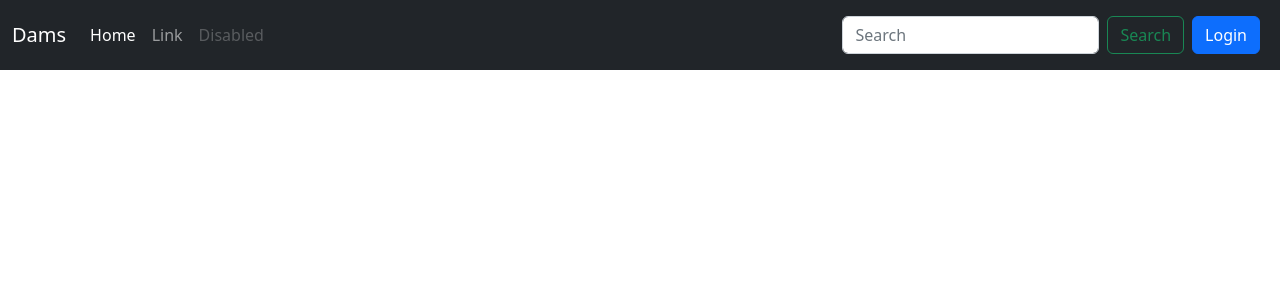
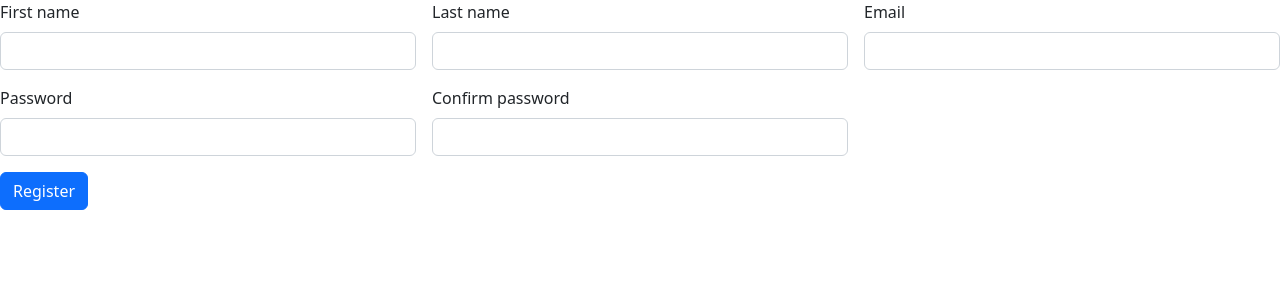
Before and after one commit to damianovisa/MarketPlace, a PHP site: template app/views/User/register.php in a window 1280 px wide. Shown: the top 300 px of the page. Run offline with PHP 8.4, Linux system fonts and the light colour scheme; the template is opened without the code that fills it, so the values that code supplies are empty.

Commit message:
register (not working)

```diff
--- a/app/views/Includes/header.php
+++ b/app/views/Includes/header.php
@@ -1,11 +1,11 @@
 <html lang="en">
 <head>
-    <title>Document</title>
+    <title></title>
     <!-- Bootstrap -->
     <link href="https://cdn.jsdelivr.net/npm/bootstrap@5.2.2/dist/css/bootstrap.min.css" rel="stylesheet" integrity="sha384-Zenh87qX5JnK2Jl0vWa8Ck2rdkQ2Bzep5IDxbcnCeuOxjzrPF/et3URy9Bv1WTRi" crossorigin="anonymous">
     <script src="https://cdn.jsdelivr.net/npm/bootstrap@5.2.2/dist/js/bootstrap.bundle.min.js" integrity="sha384-OERcA2EqjJCMA+/3y+gxIOqMEjwtxJY7qPCqsdltbNJuaOe923+mo//f6V8Qbsw3" crossorigin="anonymous"></script>
     <!-- css -->
-    <link rel="stylesheet" href="style.css">
+    <link rel="stylesheet" href="/resources/style.css">
 </head>
 <body>
 <nav class="navbar navbar-expand-lg bg-light navbar-dark bg-dark" >
--- a/app/views/User/login.php
+++ b/app/views/User/login.php
@@ -1,6 +1,11 @@
 <html lang="en">
 <head>
     <title>Login</title>
+    <!-- Bootstrap -->
+    <link href="https://cdn.jsdelivr.net/npm/bootstrap@5.2.2/dist/css/bootstrap.min.css" rel="stylesheet" integrity="sha384-Zenh87qX5JnK2Jl0vWa8Ck2rdkQ2Bzep5IDxbcnCeuOxjzrPF/et3URy9Bv1WTRi" crossorigin="anonymous">
+    <script src="https://cdn.jsdelivr.net/npm/bootstrap@5.2.2/dist/js/bootstrap.bundle.min.js" integrity="sha384-OERcA2EqjJCMA+/3y+gxIOqMEjwtxJY7qPCqsdltbNJuaOe923+mo//f6V8Qbsw3" crossorigin="anonymous"></script>
+    <!-- css -->
+    <link rel="stylesheet" href="/resources/style.css">
 </head>
 <body>
     <?php $this->view("/Includes/header");?>
--- a/app/views/User/register.php
+++ b/app/views/User/register.php
@@ -0,0 +1,60 @@
+<html lang="en">
+<head>
+    <title>Register</title>
+     <!-- Bootstrap -->
+     <link href="https://cdn.jsdelivr.net/npm/bootstrap@5.2.2/dist/css/bootstrap.min.css" rel="stylesheet" integrity="sha384-Zenh87qX5JnK2Jl0vWa8Ck2rdkQ2Bzep5IDxbcnCeuOxjzrPF/et3URy9Bv1WTRi" crossorigin="anonymous">
+    <script src="https://cdn.jsdelivr.net/npm/bootstrap@5.2.2/dist/js/bootstrap.bundle.min.js" integrity="sha384-OERcA2EqjJCMA+/3y+gxIOqMEjwtxJY7qPCqsdltbNJuaOe923+mo//f6V8Qbsw3" crossorigin="anonymous"></script>
+    <!-- css -->
+    <link rel="stylesheet" href="/resources/style.css">
+</head>
+<body>
+    <?php $this->view("/Includes/header");?>
+
+<form class="row g-3 needs-validation" action="" method="post" novalidate>
+    <div class="col-md-4">
+        <label for="validationCustom01" class="form-label"><?=_("First name")?></label>
+        <input type="text" class="form-control" id="validationCustom01" name="fname" required>
+        <div class="invalid-feedback">
+        Enter your first name
+        </div>
+    </div>
+    <div class="col-md-4">
+        <label for="validationCustom02" class="form-label"><?=_("Last name")?></label>
+        <input type="text" class="form-control" id="validationCustom02" name="lname" required>
+        <div class="invalid-feedback">
+            Enter your last name
+        </div>
+    </div>
+    <div class="col-md-4">
+        <label for="validationCustomUsername" class="form-label"><?=_("Email")?></label>
+        <div class="input-group has-validation">
+        <input name="email" pattern="[^@\s]+@[^@\s]+\.[^@\s]+" type="email" class="form-control" id="validationCustomUsername" aria-describedby="inputGroupPrepend" required>
+        <div class="invalid-feedback">
+            Enter a valid email
+        </div>
+        </div>
+    </div>
+    <div class="col-md-4">
+        <label for="validationCustom03" class="form-label"><?=_("Password")?></label>
+        <input type="password" class="form-control" id="validationCustom03" name="password" required>
+        <div class="invalid-feedback">
+        Enter a password
+        </div>
+    </div>
+    <div class="col-md-4">
+        <label for="validationCustom03" class="form-label"><?=_("Confirm password")?></label>
+        <input type="password" class="form-control" id="validationCustom03" name="passwordConf" required>
+        <div class="invalid-feedback">
+        Re-enter password
+        </div>
+    </div>
+
+    <div class="col-12">
+        <input class="btn btn-primary" name="action" type="submit" value="Register">
+    </div>
+</form>
+
+<script src="/resources/validation.js"></script>
+
+</body>
+</html>
--- /dev/null
+++ b/resources/validation.js
@@ -0,0 +1,18 @@
+(() => {
+    'use strict'
+
+    // Fetch all the forms we want to apply custom Bootstrap validation styles to
+    const forms = document.querySelectorAll('.needs-validation')
+
+    // Loop over them and prevent submission
+    Array.from(forms).forEach(form => {
+      form.addEventListener('submit', event => {
+        if (!form.checkValidity()) {
+          event.preventDefault()
+          event.stopPropagation()
+        }
+
+        form.classList.add('was-validated')
+      }, false)
+    })
+  })()
```
Also changed, not shown: app/controllers/User.php (+20 -1 lines), app/models/User.php (added, +19 -0 lines), resources/style.css (renamed from style.css).
